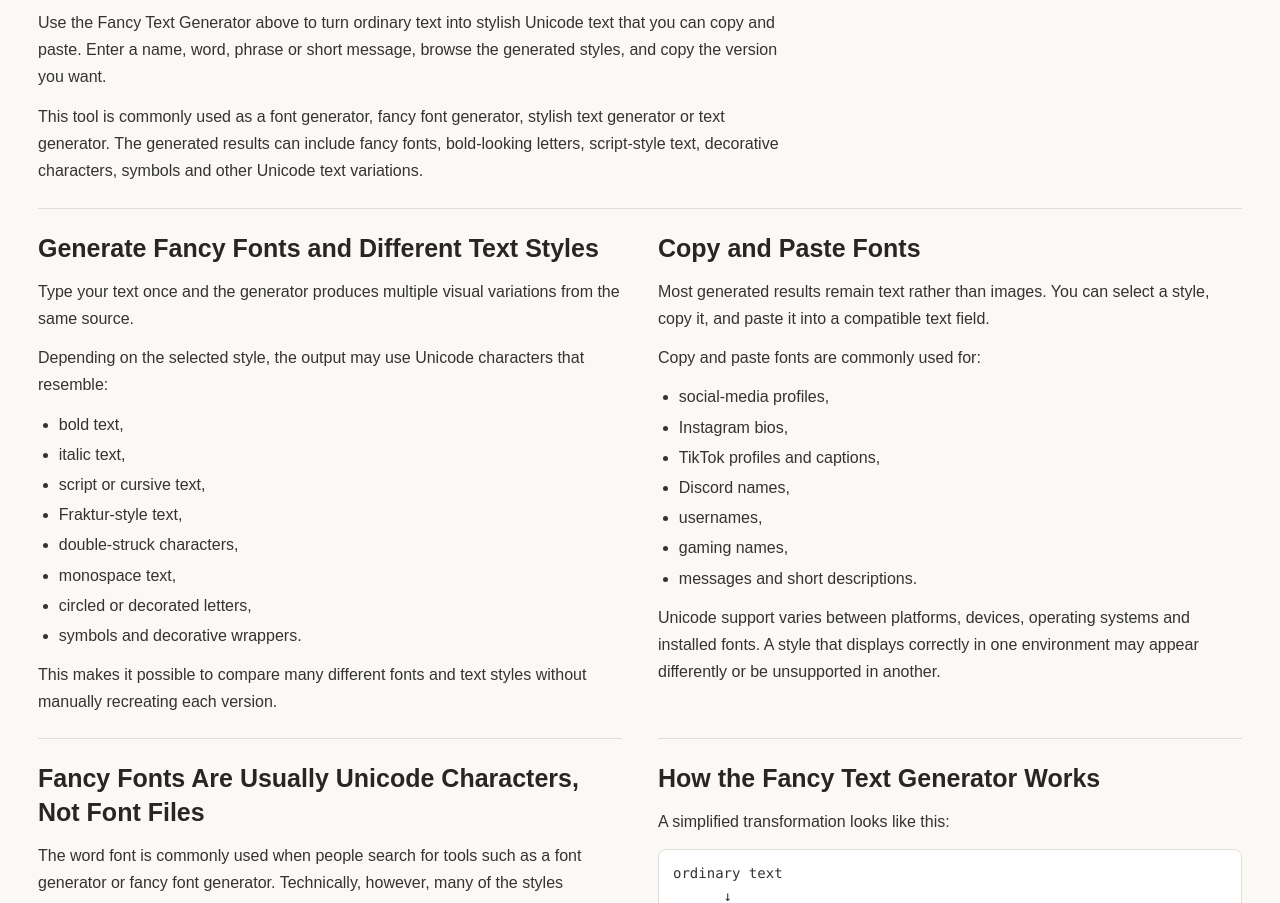
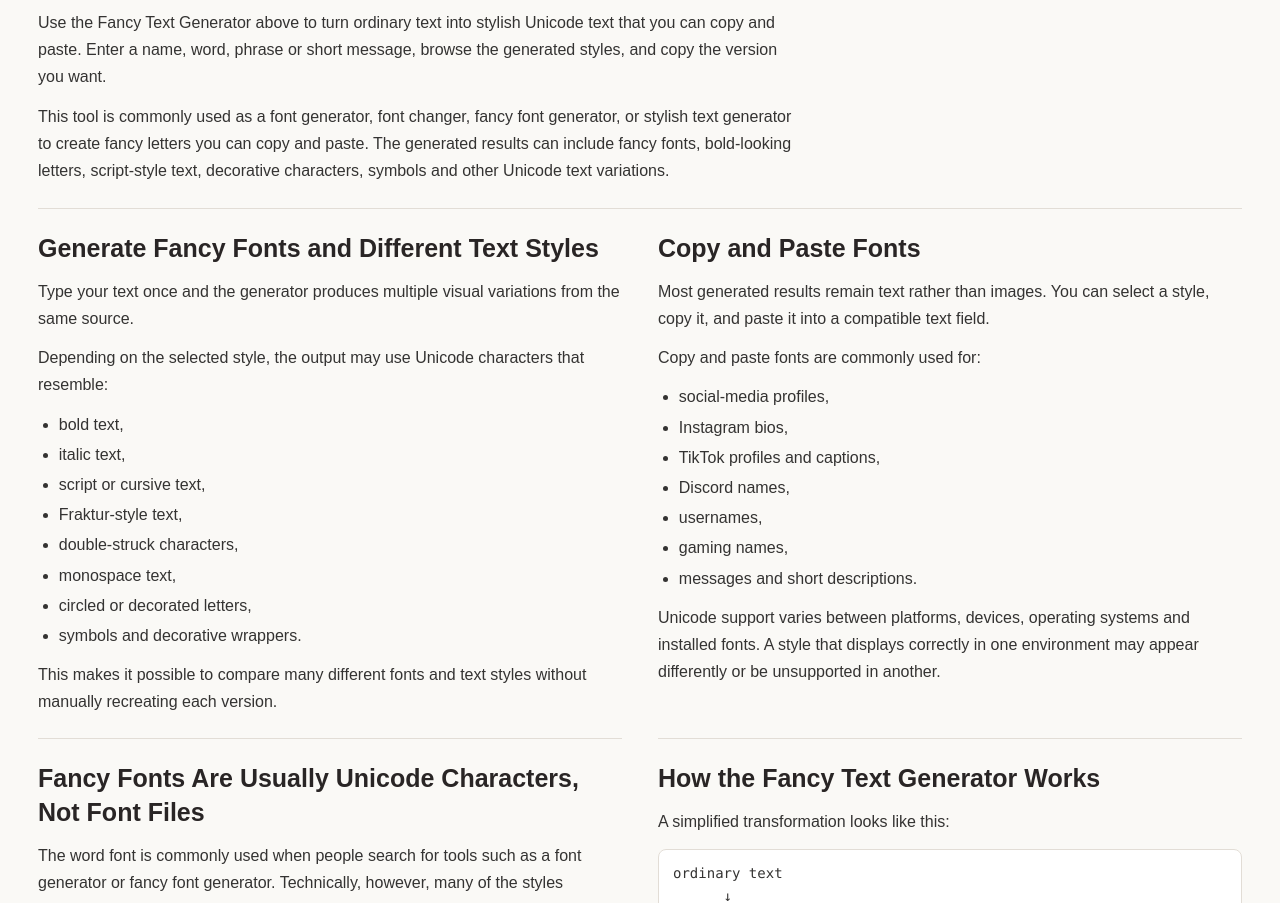
Before and after one commit to levenshteinv2/levenshteinv2.github.io, a plain HTML site: page fancy-text-generator.html in a window 1280 px wide. Shown: the part 1426-2329 px from the top of the page. Drawn offline with nearby package versions, Linux system fonts and the light colour scheme.

Commit message:
US SEO QA: incorporate remaining local keyword intents naturally

```diff
--- a/fancy-text-generator.html
+++ b/fancy-text-generator.html
@@ -4047,7 +4047,7 @@ console.log('[FSD Aesthetic DNA]',api.getDiagnostics());
 })();
 </script>
 
-<article id="lvt-article" aria-label="Fancy text guide and related concepts"><section class="lvt-section lvt-start"><h2>Fancy Text Generator – Copy and Paste Fancy Fonts</h2><p>Use the Fancy Text Generator above to turn ordinary text into stylish Unicode text that you can copy and paste. Enter a name, word, phrase or short message, browse the generated styles, and copy the version you want.</p><p>This tool is commonly used as a font generator, fancy font generator, stylish text generator or text generator. The generated results can include fancy fonts, bold-looking letters, script-style text, decorative characters, symbols and other Unicode text variations.</p></section><div class="lvt-topic-grid"><section class="lvt-section"><h2>Generate Fancy Fonts and Different Text Styles</h2><p>Type your text once and the generator produces multiple visual variations from the same source.</p><p>Depending on the selected style, the output may use Unicode characters that resemble:</p><ul><li>bold text,</li><li>italic text,</li><li>script or cursive text,</li><li>Fraktur-style text,</li><li>double-struck characters,</li><li>monospace text,</li><li>circled or decorated letters,</li><li>symbols and decorative wrappers.</li></ul><p>This makes it possible to compare many different fonts and text styles without manually recreating each version.</p></section>
+<article id="lvt-article" aria-label="Fancy text guide and related concepts"><section class="lvt-section lvt-start"><h2>Fancy Text Generator – Copy and Paste Fancy Fonts</h2><p>Use the Fancy Text Generator above to turn ordinary text into stylish Unicode text that you can copy and paste. Enter a name, word, phrase or short message, browse the generated styles, and copy the version you want.</p><p>This tool is commonly used as a font generator, font changer, fancy font generator, or stylish text generator to create fancy letters you can copy and paste. The generated results can include fancy fonts, bold-looking letters, script-style text, decorative characters, symbols and other Unicode text variations.</p></section><div class="lvt-topic-grid"><section class="lvt-section"><h2>Generate Fancy Fonts and Different Text Styles</h2><p>Type your text once and the generator produces multiple visual variations from the same source.</p><p>Depending on the selected style, the output may use Unicode characters that resemble:</p><ul><li>bold text,</li><li>italic text,</li><li>script or cursive text,</li><li>Fraktur-style text,</li><li>double-struck characters,</li><li>monospace text,</li><li>circled or decorated letters,</li><li>symbols and decorative wrappers.</li></ul><p>This makes it possible to compare many different fonts and text styles without manually recreating each version.</p></section>
 <section class="lvt-section"><h2>Copy and Paste Fonts</h2><p>Most generated results remain text rather than images. You can select a style, copy it, and paste it into a compatible text field.</p><p>Copy and paste fonts are commonly used for:</p><ul><li>social-media profiles,</li><li>Instagram bios,</li><li>TikTok profiles and captions,</li><li>Discord names,</li><li>usernames,</li><li>gaming names,</li><li>messages and short descriptions.</li></ul><p>Unicode support varies between platforms, devices, operating systems and installed fonts. A style that displays correctly in one environment may appear differently or be unsupported in another.</p></section>
 <section class="lvt-section"><h2>Fancy Fonts Are Usually Unicode Characters, Not Font Files</h2><p>The word font is commonly used when people search for tools such as a font generator or fancy font generator. Technically, however, many of the styles generated here are not downloadable font files.</p><p>Instead, the generator maps ordinary characters to alternative Unicode characters.</p><pre>Normal:
 ABC
```
